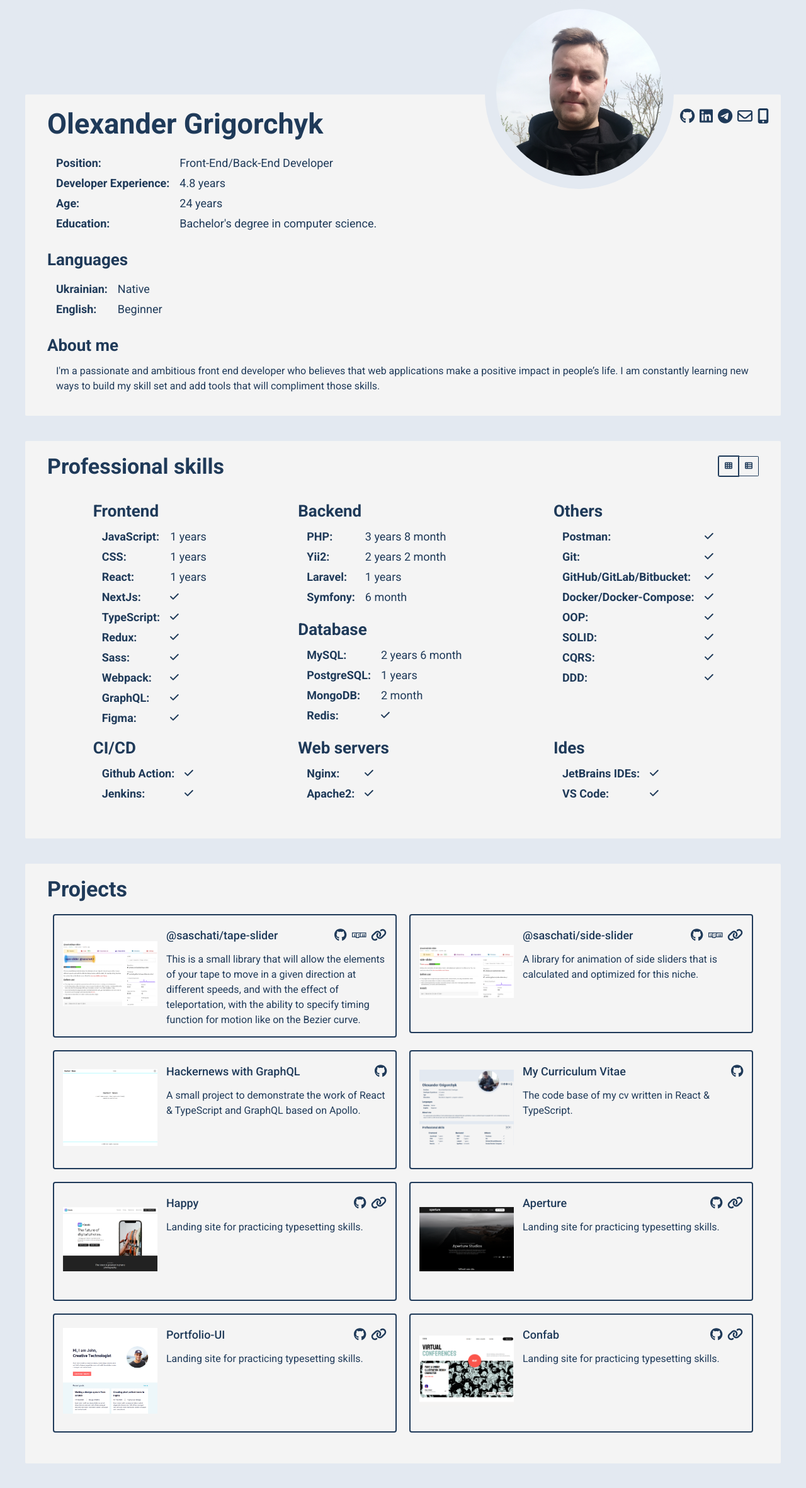
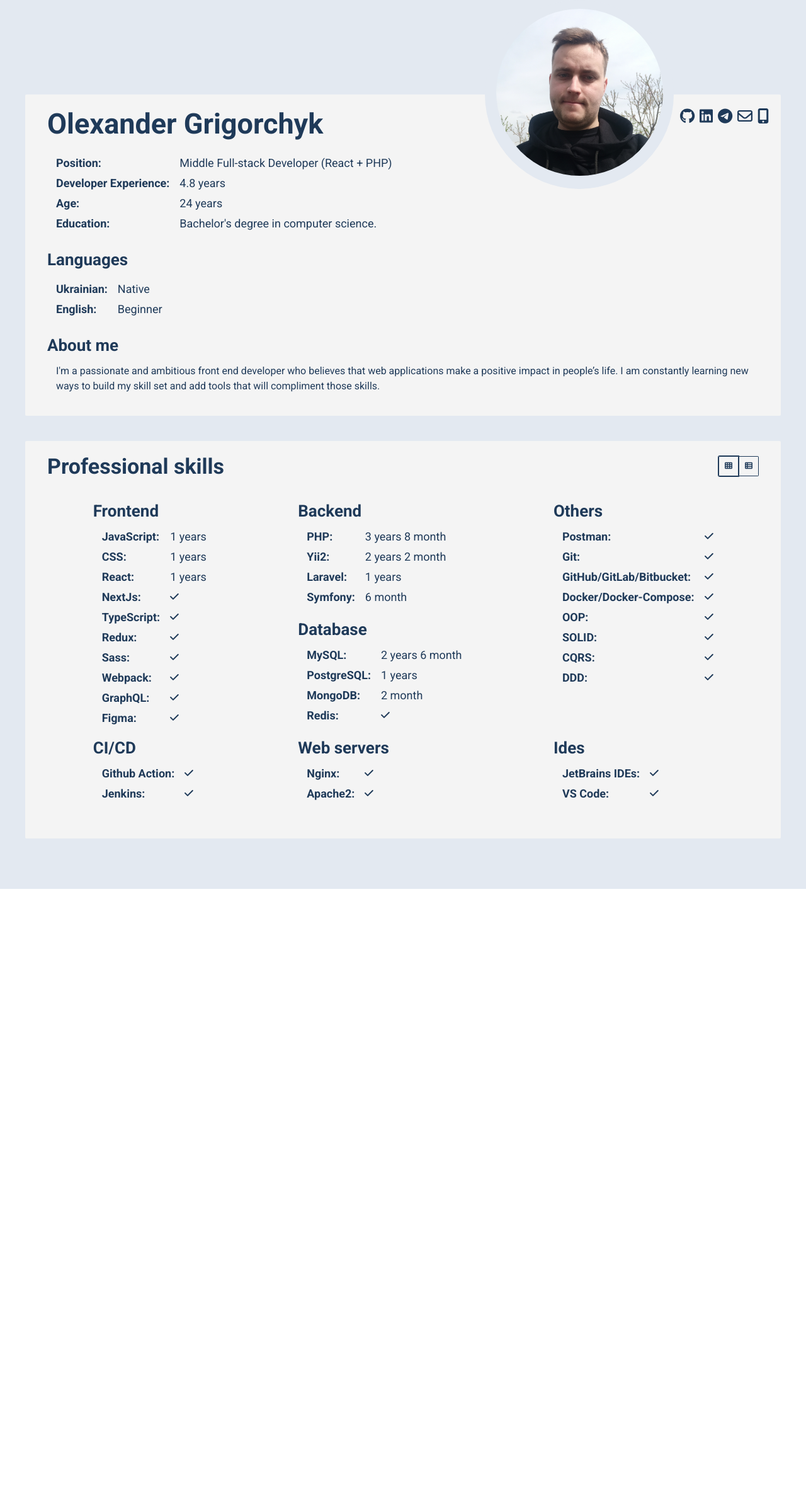
Before and after one commit to saschati/cv, a React (Create React App) app in the folder frontend/: page / in a window 1280 px wide. Shown: the whole page at 63% size. After the commit the page ends 1411 px from the top, so only its background shows below. Built offline with nearby package versions, Linux system fonts and the light colour scheme.

Commit message:
change: Change Position and remove Project block.

```diff
--- a/frontend/src/app/service/me.json
+++ b/frontend/src/app/service/me.json
@@ -1,10 +1,10 @@
 {
   "name": "Olexander Grigorchyk",
   "avatar": "/img/profile/avatar.jpg",
-  "position": "Front-End/Back-End Developer",
+  "position": "Middle Full-stack Developer (React + PHP)",
   "birthday": "1999-01-21",
   "experience": "2018-08-08",
-  "experienceСalibrationFactor": -0.0,
+  "experienceCalibrationFactor": -0.0,
   "education": "Bachelor's degree in computer science.",
   "description": "I'm a passionate and ambitious front end developer who believes that web applications make a positive impact in people’s life. I am constantly learning new ways to build my skill set and add tools that will compliment those skills.",
   "phone": "+380981739024",
--- a/frontend/src/components/Domain/Container/Layout/Main/Layout.tsx
+++ b/frontend/src/components/Domain/Container/Layout/Main/Layout.tsx
@@ -3,7 +3,7 @@ import styles from './Layout.module.scss'
 import LayoutProvider from '../Provider/LayoutProvider'
 import Profile from 'components/Domain/Profile'
 import ProfessionalSkill from 'components/Domain/ProfessionalSkill'
-import Project from 'components/Domain/Project'
+// import Project from 'components/Domain/Project'
 
 const Layout: React.FC = (): JSX.Element => {
   return (
@@ -15,9 +15,9 @@ const Layout: React.FC = (): JSX.Element => {
         <main className={styles.layout__skills}>
           <ProfessionalSkill />
         </main>
-        <div className={styles.layout__project}>
+        {/* <div className={styles.layout__project}>
           <Project />
-        </div>
+        </div> */}
       </div>
     </LayoutProvider>
   )
--- a/frontend/src/components/Domain/Profile/Profile.tsx
+++ b/frontend/src/components/Domain/Profile/Profile.tsx
@@ -12,7 +12,7 @@ import me from 'app/service/me.json'
 const Profile: React.FC = (): JSX.Element => {
   const infos = useMemo(() => {
     const age = dayjs().diff(dayjs(me.birthday), 'year')
-    // dayjs().diff(dayjs(me.experience), 'year', true) + me.experienceСalibrationFactor
+    // dayjs().diff(dayjs(me.experience), 'year', true) + me.experienceCalibrationFactor
     const experience = 4.8
 
     return [
```
Also changed, not shown: 1 other file (tests, documents, lock files or other folders).
